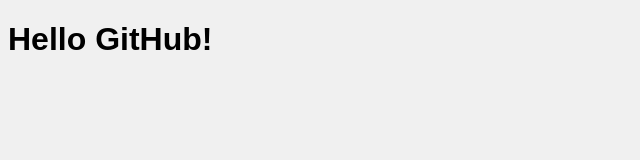
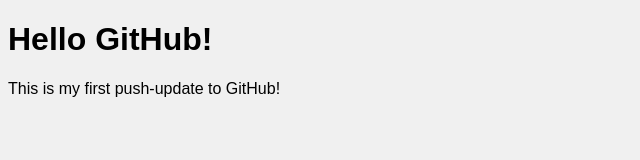
Before and after one commit to Syed-Abdul-Rahman-SAR/my-first-web-project, a plain HTML site: page index.html in a window 1280 px wide. Shown: the whole page, without its empty margins (0-640 px from the left). Drawn offline with Linux system fonts and the light colour scheme.

Commit message:
Add paragraph to homepage

```diff
--- a/index.html
+++ b/index.html
@@ -6,6 +6,8 @@
 </head>
 <body>
   <h1>Hello GitHub!</h1>
+  <p>This is my first push-update to GitHub!</p>
+
   <script src="script.js"></script>
 </body>
 </html>
```
